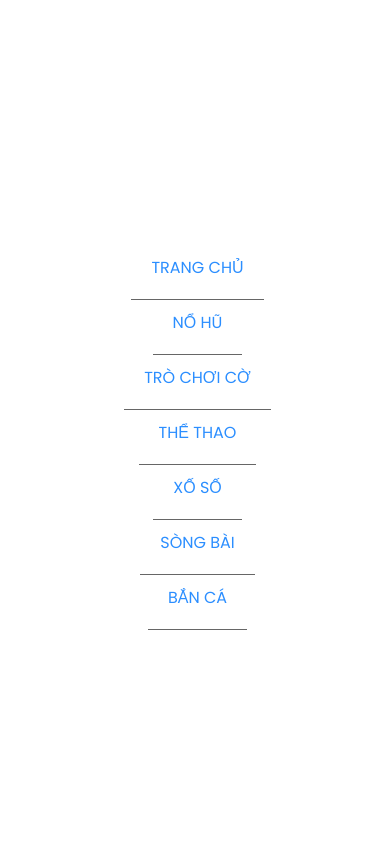
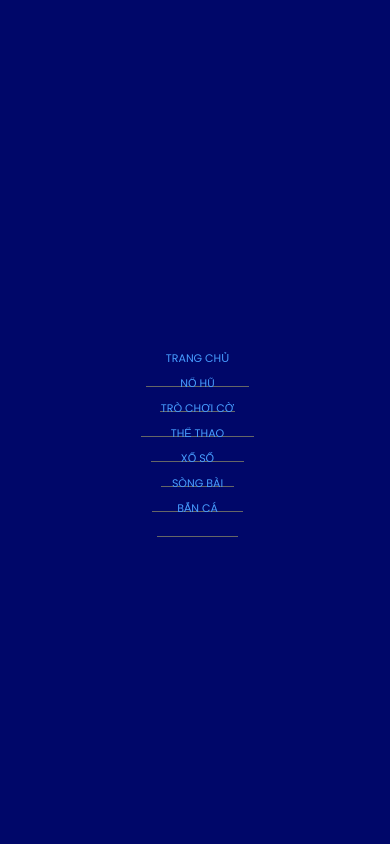
Before and after one commit to NausAlexus/test-c1, a plain HTML site: page login/index.html in a window 390 px wide. Both pictures are taken after a click on the element 340 px from the left and 90 px from the top of the page. Shown: the top 844 px of the page. Drawn offline with Linux system fonts and the light colour scheme.

Commit message:
аиаиа

```diff
--- a/style.css
+++ b/style.css
@@ -100,7 +100,7 @@ body::-webkit-scrollbar-track {
     font-weight: 100;
     text-decoration: none;
     color: #ffffff;
-    font-size: 16px;
+    font-size: 14px;
     transition: color 0.3s ease;
     text-transform: uppercase;
 }
@@ -131,7 +131,7 @@ body::-webkit-scrollbar-track {
 .burger-line {
     width: 30px;
     height: 4px;
-    background-color: rgb(0, 0, 0);
+    background-color: rgb(255, 255, 255);
     margin: 3px 0;
     transition: 0.3s;
 }
@@ -187,9 +187,9 @@ body::-webkit-scrollbar-track {
     display: flex;
     align-items: center;
     width: 100%;
-    max-width: 1200px;
+    max-width: 100%;
     justify-content: center;
-    gap: 30px;
+    gap: 10px;
 }
 
 @media (max-width: 768px) {
@@ -203,12 +203,28 @@ body::-webkit-scrollbar-track {
 
 .nav-list {
     display: flex;
-    gap: 30px;
+    gap: 10px;
     list-style: none;
 }
 
 .nav-item {
     position: relative;
+}
+
+
+@media (max-width: 1050px) {
+  .nav-list {
+    gap: 4px;
+  }
+  .nav-link {
+    font-size: 12px;
+  }
+}
+
+@media (max-width: 768px) {
+  .nav-link {
+    font-size: 11px;
+  }
 }
 
 @media (max-width: 730px) {
@@ -222,7 +238,7 @@ body::-webkit-scrollbar-track {
         right: -100%; /* Скрываем меню за пределами экрана */
         width: 100%; /* Ширина меню на весь экран */
         height: 100%; /* Высота на весь экран */
-        background-color: #ffffff; /* Цвет фона меню */
+        background-color: #000769; /* Цвет фона меню */
         transition: right 0.3s ease; /* Анимация появления */
         z-index: 999; /* Указываем z-index */
         display: flex;
@@ -238,7 +254,7 @@ body::-webkit-scrollbar-track {
 
     /* Стилизация навигационных ссылок в меню */
     .nav-link {
-        color: #2b8eff; /* Цвет текста для навигации */
+        color: #479dff; /* Цвет текста для навигации */
         padding: 20px; /* Отступы вокруг пунктов меню */
         border-bottom: 1px solid #666; /* Разделители между пунктами */
     }
```
Also changed, not shown: index.html (+6 -5 lines).
